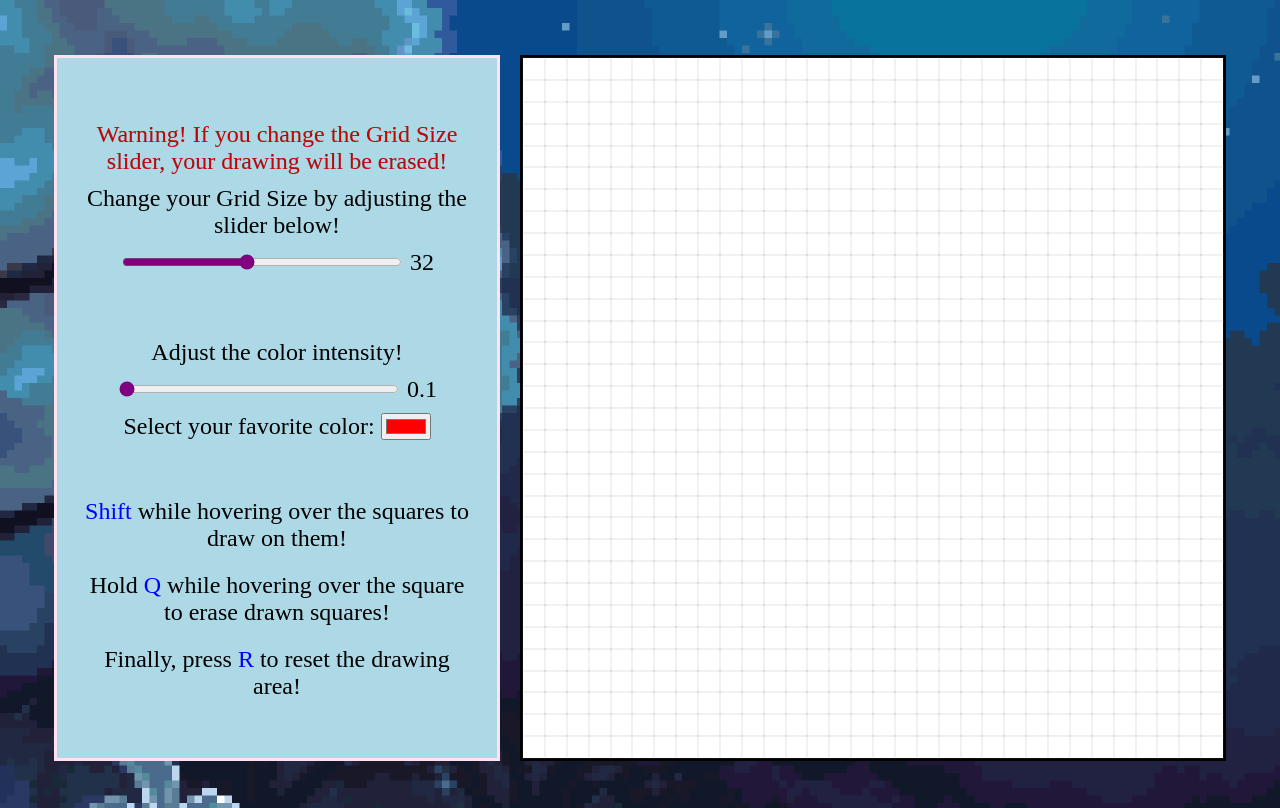
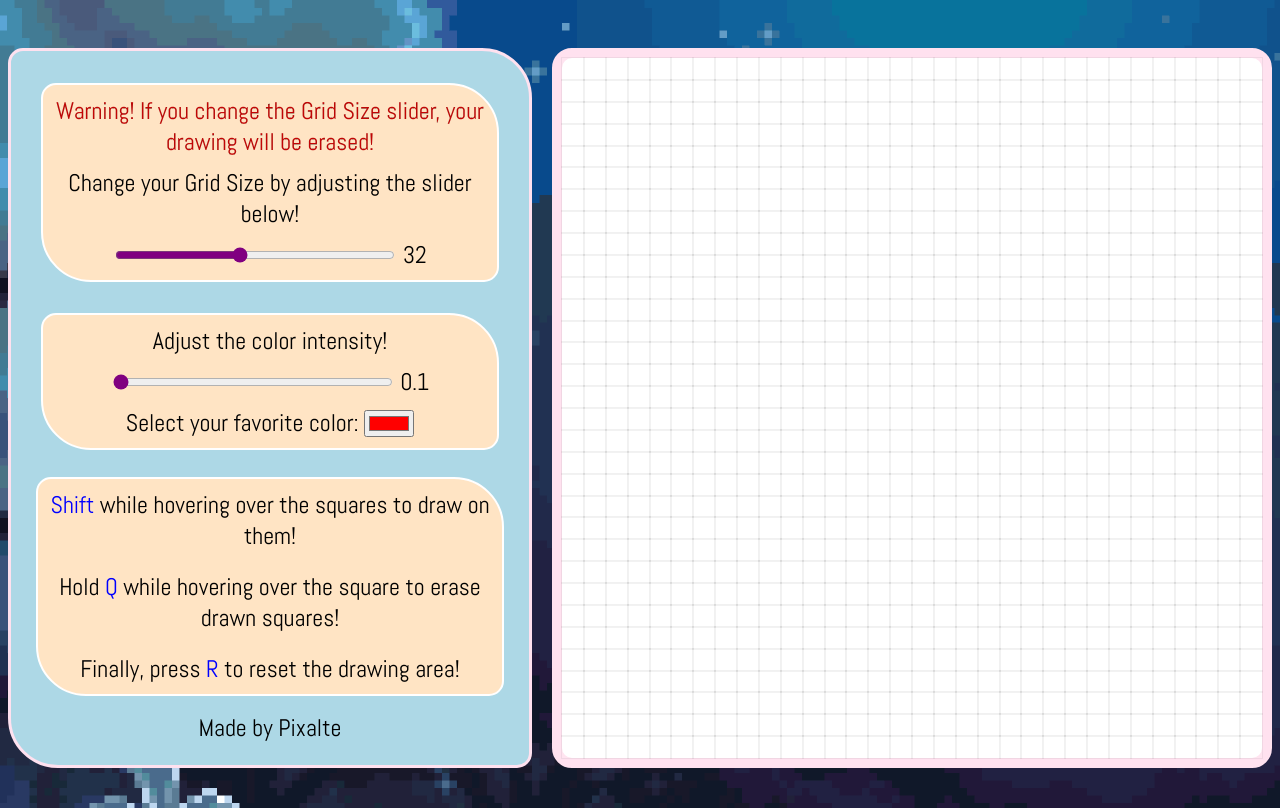
Before and after one commit to davidminhT/Etch-a-Sketch, a plain HTML site: page index.html in a window 1280 px wide. Drawn offline with Linux system fonts and the light colour scheme.

Commit message:
Made change to styling of website

```diff
--- a/index.html
+++ b/index.html
@@ -3,8 +3,9 @@
 <head>
     <meta charset="UTF-8">
     <meta name="viewport" content="width=device-width, initial-scale=1.0">
-    <title>David's Etch a Sketch</title>
+    <title>Pixel Art Factory</title>
     <link rel="stylesheet" href="style.css">
+    <link href='https://fonts.googleapis.com/css?family=Abel' rel='stylesheet'>
     <script src = "script.js" defer></script>
 </head>
 <body>
@@ -37,9 +38,12 @@
                 <label>Hold <font color="blue">Q</font> while hovering over the square to erase drawn squares!</label>
                 <label>Finally, press <font color="blue">R</font> to reset the drawing area!</label>
             </div>
+
+            <div class = "Footer">
+                <label>Made by Pixalte</label>
+            </div>
         </div>
         <div id="container"></div>
     </div>
-
 </body>
 </html>
--- a/script.js
+++ b/script.js
@@ -24,7 +24,6 @@ function setupGrid(num)
     const length = 700;
     ContainerDiv.style.maxWidth = `${length}px`;
     ContainerDiv.style.maxHeight = `${length}px`;
-    ContainerDiv.style.border = "3px solid black";
     ContainerDiv.style.backgroundColor = "white";
     //Event listener for shift key
     let KeyPressed = false;
--- a/style.css
+++ b/style.css
@@ -1,13 +1,9 @@
-#container {
-    display: flex;
-    flex-wrap: wrap;
-    justify-content: flex-start;
-}
+
 
 html, body {
     height: 100%;
     overflow: hidden;
-    font-family: "ＭＳ Ｐゴシック";
+    font-family: "Abel";
     font-size: x-large;
 }
 
@@ -30,17 +26,26 @@ body {
     gap: 20px;
 }
 
+#container {
+    display: flex;
+    flex-wrap: wrap;
+    justify-content: flex-start;
+    border: 10px solid rgb(255, 225, 239);
+    border-radius: 20px;
+}
+
 #Main > #RightBox
 {
     display: flex;
     flex-direction: column;
-    max-width: 400px;
+    max-width: 500px;
     background-color: lightblue;
     border: 3px solid rgb(255, 225, 239);
     padding: 20px;
     text-align: center;
     gap: 10px;
     justify-content: space-evenly;
+    border-radius: 15px 50px;
 }
 
 
@@ -63,9 +68,13 @@ body {
 
 #Main > #RightBox > .GenericBox {
     display: flex;
+    background-color: bisque;
     flex-direction: column;
     margin:10px;
     gap:10px;
+    padding: 10px;
+    border: 2px solid white;
+    border-radius: 15px 50px;
 }
 
 #Main > #RightBox > #Guide {
@@ -75,3 +84,9 @@ body {
     flex-direction: column;
     gap:20px;
 }
+
+.footer {
+    font-size: 30px;
+    background-color: white;
+
+}
```
